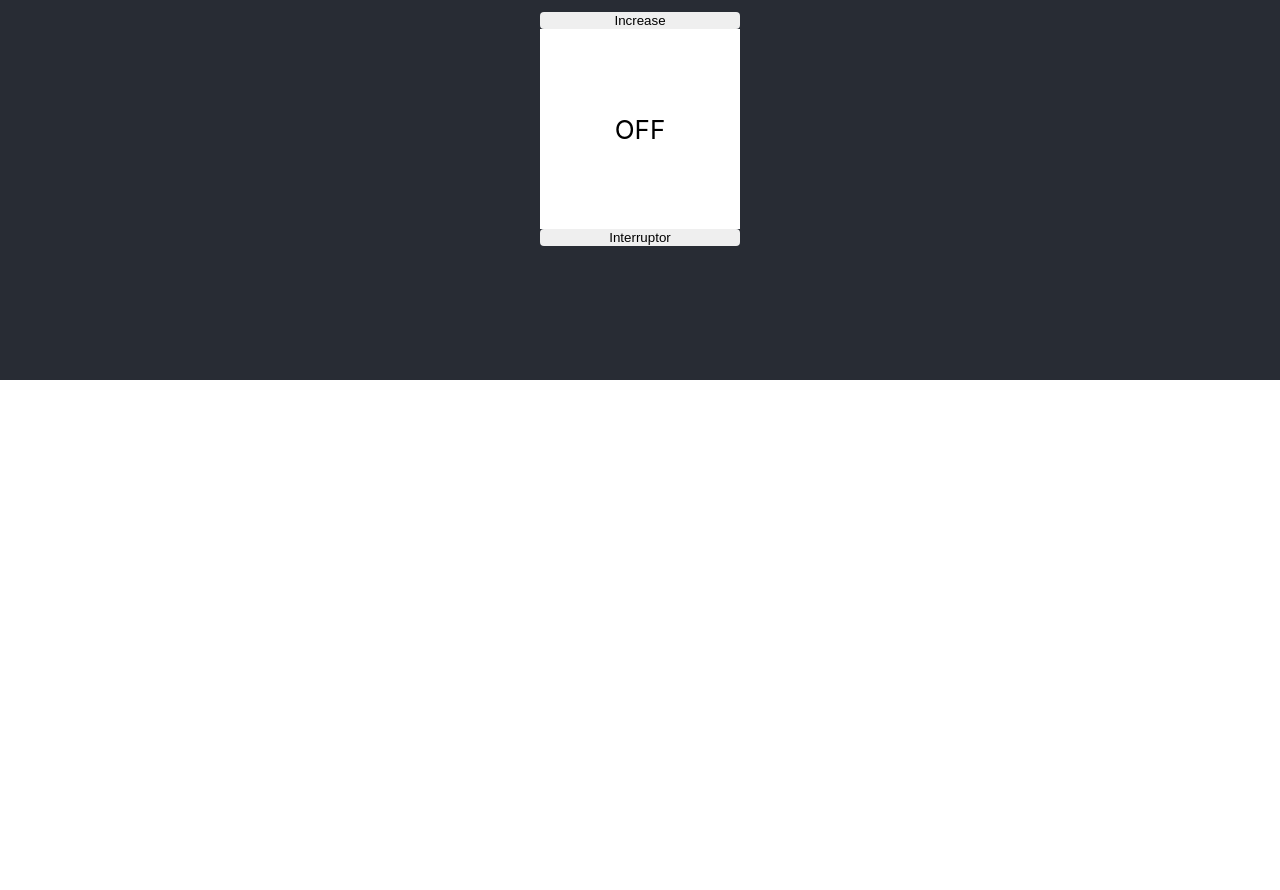
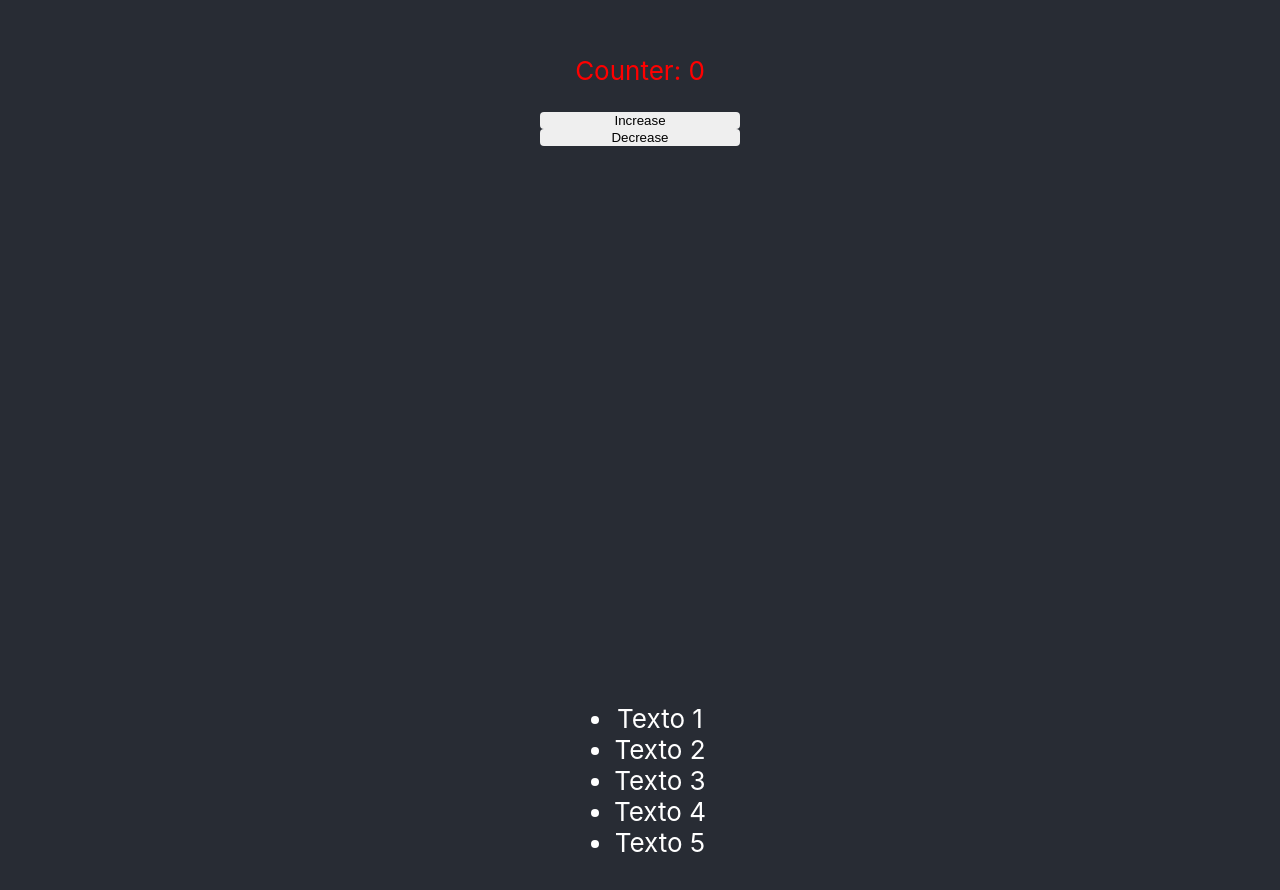
Before and after one commit to Daviidro/ReactCorrecto, a React (Create React App) app: page / in a window 1280 px wide. Shown: the part 420-1310 px from the top of the page. Before the commit the page ends 800 px from the top, so only its background shows below. Built offline with nearby package versions, Linux system fonts and the light colour scheme.

Commit message:
Botones encendidos

```diff
--- a/src/App.css
+++ b/src/App.css
@@ -1,18 +1,15 @@
 .App {
   text-align: center;
 }
-
 .App-logo {
   height: 40vmin;
   pointer-events: none;
 }
-
 @media (prefers-reduced-motion: no-preference) {
   .App-logo {
     animation: App-logo-spin infinite 20s linear;
   }
 }
-
 .App-header {
   background-color: #282c34;
   min-height: 100vh;
@@ -23,11 +20,9 @@
   font-size: calc(10px + 2vmin);
   color: white;
 }
-
 .App-link {
   color: #61dafb;
 }
-
 @keyframes App-logo-spin {
   from {
     transform: rotate(0deg);
@@ -37,18 +32,17 @@
   }
 }
 
-.active {
-  color: aquamarine;
+li {
+  cursor: pointer;
 }
 
-.inactive {
-  color: darkblue;
+li:hover {
+  opacity: 0.8;
 }
 
-div {
-  color: red;
+.active {
+  color: #61dafb;
 }
-
 .inactive {
   color: white;
 }
--- a/src/App.js
+++ b/src/App.js
@@ -1,15 +1,25 @@
-import { useState } from "react";
+import { useEffect, useState } from "react";
+
 import "./App.css";
+
 // Components
 import Title from "./components/Title";
 import FullName from "./components/FullName";
 
 function App() {
+  // Local state
+  // [0] = valor del state
+  // [1] = función que actualiza el state
+  // si `useState` recibe un argumento, este será el valor inicial del estado
+  // si no el estado es undefined
   const [count, setCount] = useState(0);
-  const [isOn, setIsOn] = useState(false);
-//---------------------------------------------------------------
+  console.log(count, "COUNT");
+  console.log(setCount, "SET_COUNT");
+  const [isLoading, setIsLoading] = useState(true);
+  const [itemActive, setItemActive] = useState(null);
 
-//---------------------------------------------------------------
+  const isActive = (itemNumber) => itemNumber === itemActive;
+
   const handleClick = (increase) => {
     let newCount = count;
     if (increase) {
@@ -19,31 +29,62 @@ function App() {
     }
     setCount(newCount);
   };
-  const isMultiple = count % 5 === 0 && count !== 0 ? true : false;
-  const countType = isMultiple ? "Es multiplo de 5" : "No es multiplo de 5";
-  const countClass = isMultiple ? "active" : "inactivo";
+  console.log(itemActive);
 
-  const squareClass = isOn ? "square-on" : "square-off";
-  const squareText = isOn ? "ON" : "OFF";
+  useEffect(() => {
+    setTimeout(() => {
+      setIsLoading(false);
+    }, 3000);
+  }, []);
+
   return (
     <div className="App">
       <header className="App-header">
         <Title text="Aaron"></Title>
         <FullName firstName="Luis" lastName="Vera"></FullName>
-        <p className={countClass}>
-          Counter: {count}, {countType}
-        </p>
+
+        <p>Counter: {count}</p>
         <button onClick={() => handleClick(true)}>Increase</button>
-
-        <div className={`square ${squareClass}`}>{squareText}</div>
-        <div
-          style={{
-            display: "flex",
-          }}
-        >
-          <button onClick={() => setIsOn(!isOn)}>Interruptor</button>
-        </div>
+        <button onClick={() => handleClick(false)}>Decrease</button>
       </header>
+      {isLoading ? (
+        "Esta cargando"
+      ) : (
+        <header className="App-header">
+          <ul>
+            <li
+              onClick={() => setItemActive(1)}
+              className={`${isActive(1) ? "active" : "inactive"}`}
+            >
+              Texto 1
+            </li>
+            <li
+              onClick={() => setItemActive(2)}
+              className={`${isActive(2) ? "active" : "inactive"}`}
+            >
+              Texto 2
+            </li>
+            <li
+              onClick={() => setItemActive(3)}
+              className={`${isActive(3) ? "active" : "inactive"}`}
+            >
+              Texto 3
+            </li>
+            <li
+              onClick={() => setItemActive(4)}
+              className={`${isActive(4) ? "active" : "inactive"}`}
+            >
+              Texto 4
+            </li>
+            <li
+              onClick={() => setItemActive(5)}
+              className={`${isActive(5) ? "active" : "inactive"}`}
+            >
+              Texto 5
+            </li>
+          </ul>
+        </header>
+      )}
     </div>
   );
 }
```
